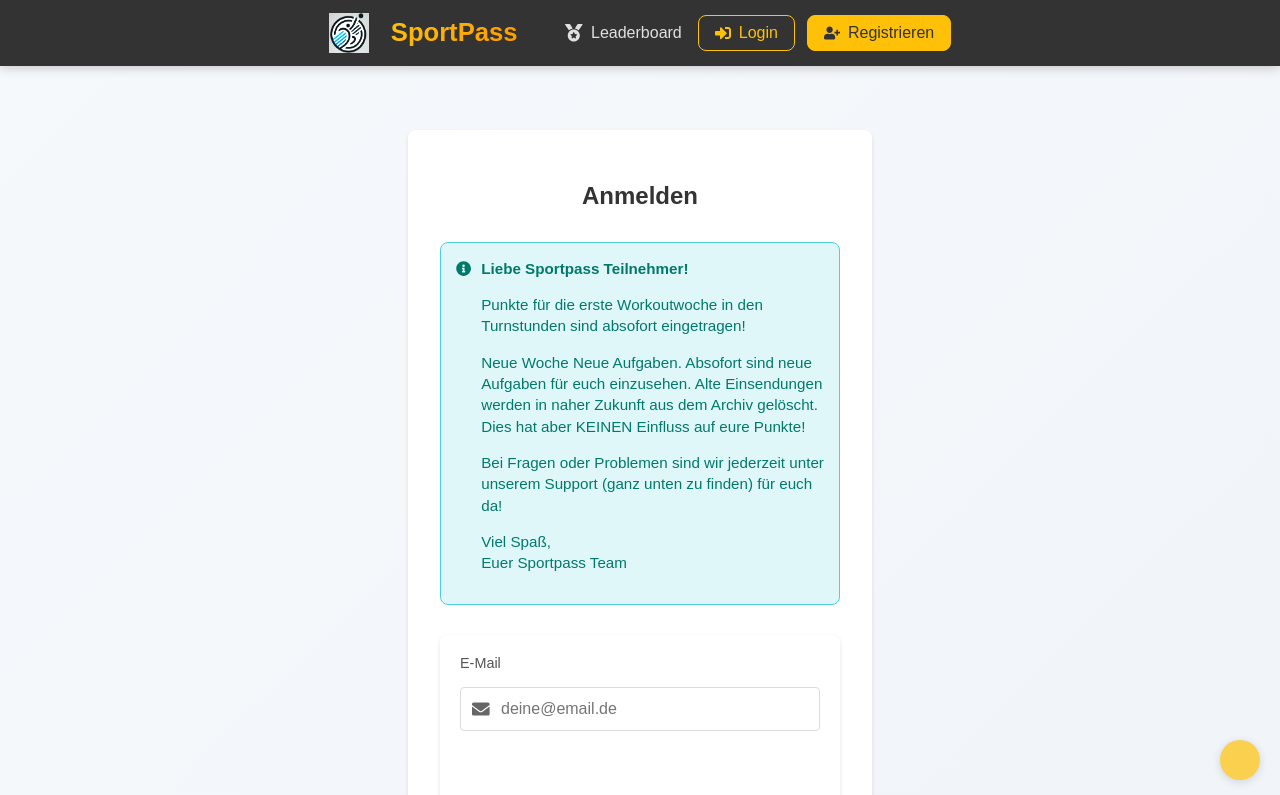
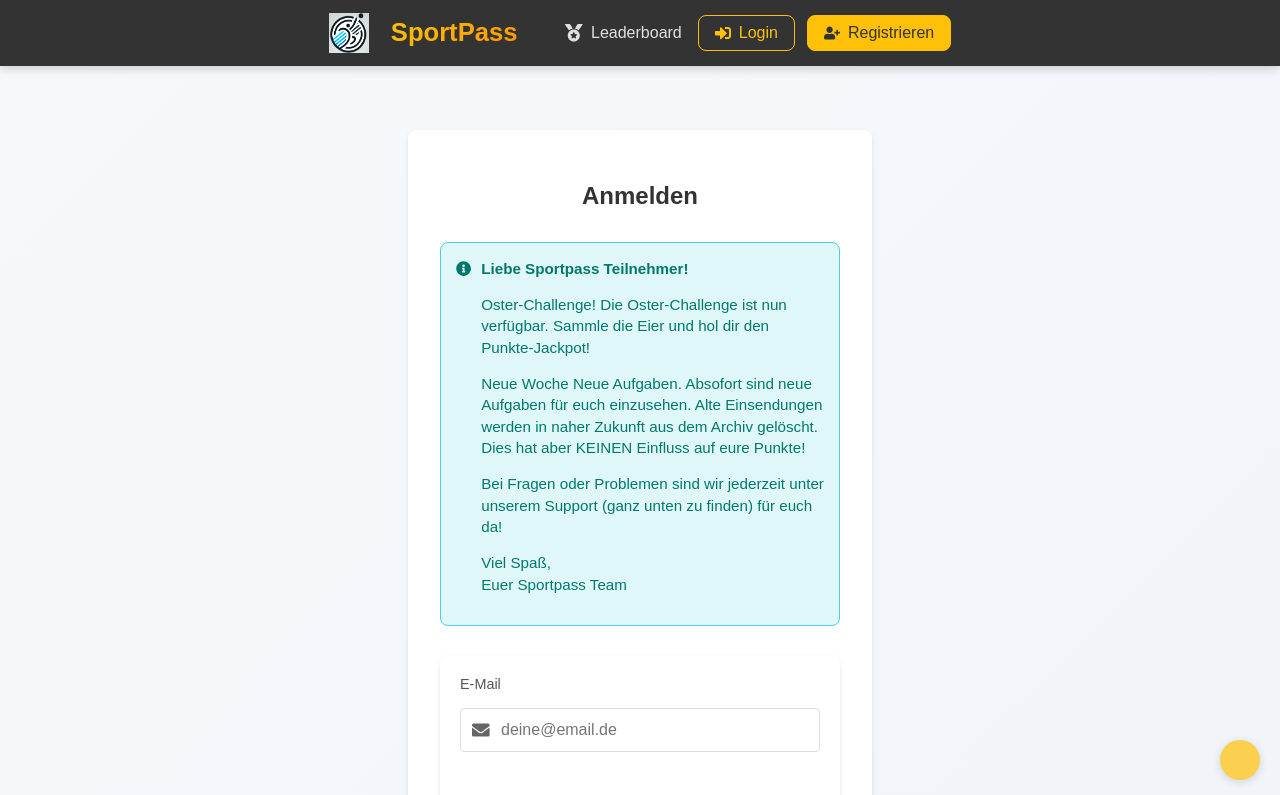
Before and after one commit to Chris123-crypto-ship-it/Sportpass_2025, a React (Create React App) app: page /login in a window 1280 px wide. Shown: the top 795 px of the page. Built offline with nearby package versions, Linux system fonts and the light colour scheme; no server answers.

Commit message:
Update Login.js

```diff
--- a/src/pages/Login.js
+++ b/src/pages/Login.js
@@ -89,7 +89,7 @@ const Login = () => {
         <FaInfoCircle style={{ marginRight: '10px', marginTop: '3px', flexShrink: 0 }} />
         <div>
           <strong>Liebe Sportpass Teilnehmer!</strong>
-          <p>Punkte für die erste Workoutwoche in den Turnstunden sind absofort eingetragen!</p>
+          <p>Oster-Challenge! Die Oster-Challenge ist nun verfügbar. Sammle die Eier und hol dir den Punkte-Jackpot!</p>
           <p>Neue Woche Neue Aufgaben. Absofort sind neue Aufgaben für euch einzusehen. Alte Einsendungen werden in naher Zukunft aus dem Archiv gelöscht. Dies hat aber KEINEN Einfluss auf eure Punkte!</p>
           <p>Bei Fragen oder Problemen sind wir jederzeit unter unserem Support (ganz unten zu finden) für euch da!</p>
           <p>Viel Spaß,<br/>Euer Sportpass Team</p>
```
